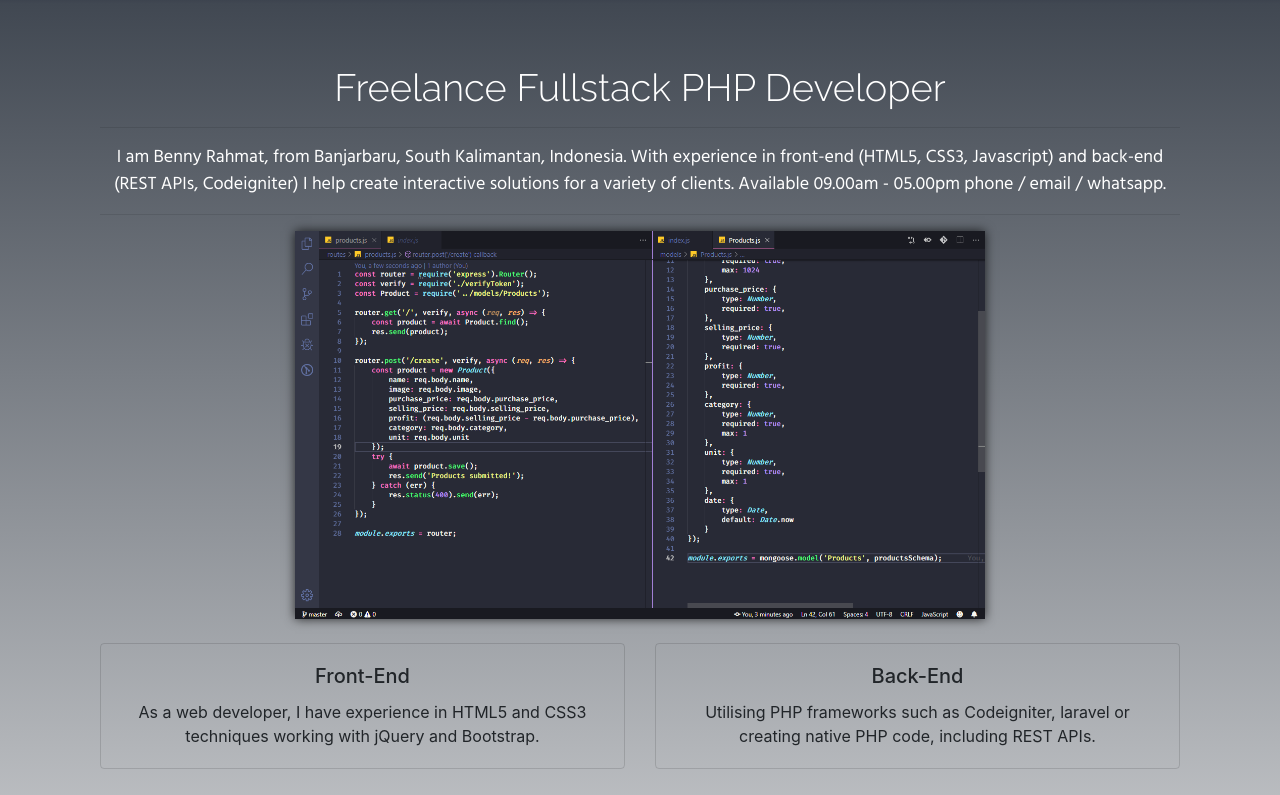
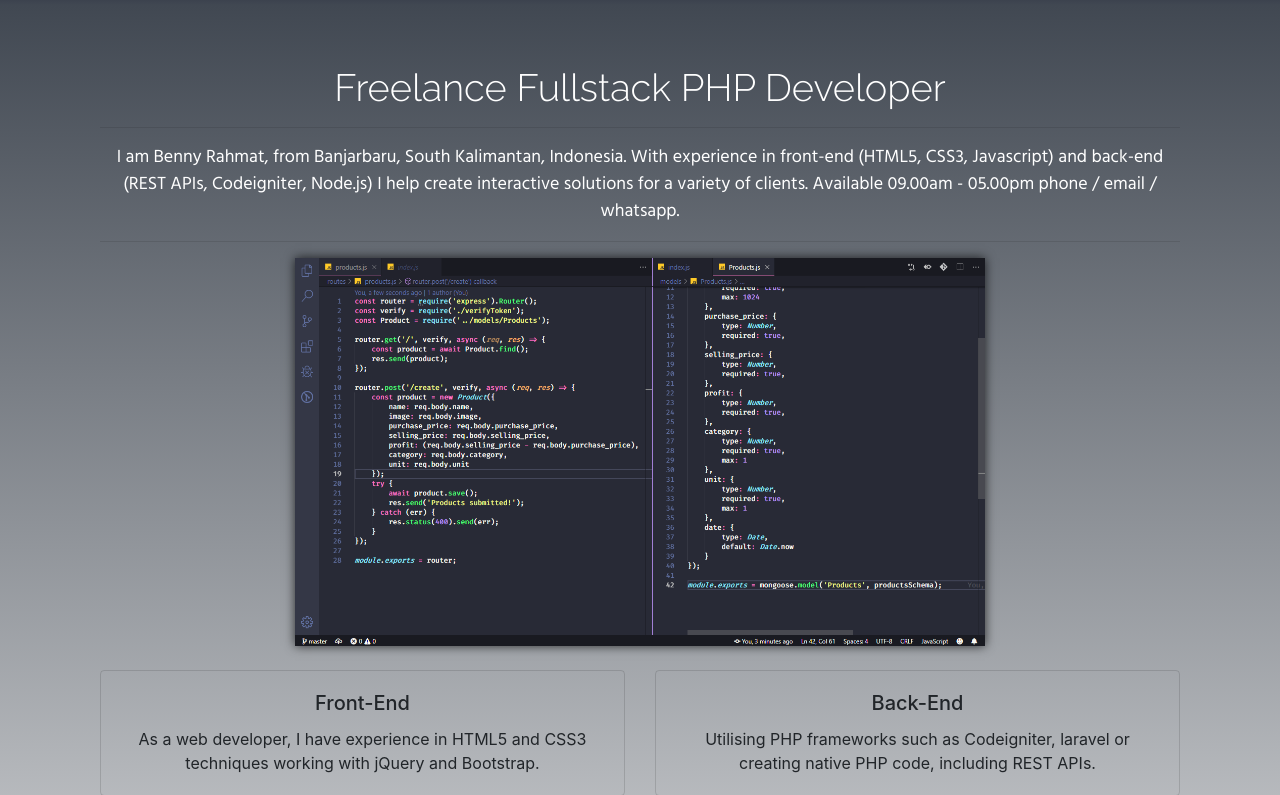
Before and after one commit to akunbeben/personal-page, a CodeIgniter app: page /database/ in a window 1280 px wide. Shown: the part 62-857 px from the top of the page. Run offline with CodeIgniter, Linux system fonts and the light colour scheme; some libraries are stand-ins or nearby versions.

Commit message:
Update home.php

```diff
--- a/application/views/home.php
+++ b/application/views/home.php
@@ -53,7 +53,7 @@
                         Indonesia. With experience in front-end (HTML5, CSS3, Javascript)
                         and back-end
                         (REST
-                        APIs, Codeigniter) I help create interactive solutions for a variety of clients. Available
+                        APIs, Codeigniter, Node.js) I help create interactive solutions for a variety of clients. Available
                         09.00am - 05.00pm phone / email / whatsapp.
                     </p>
                     <hr>
```
